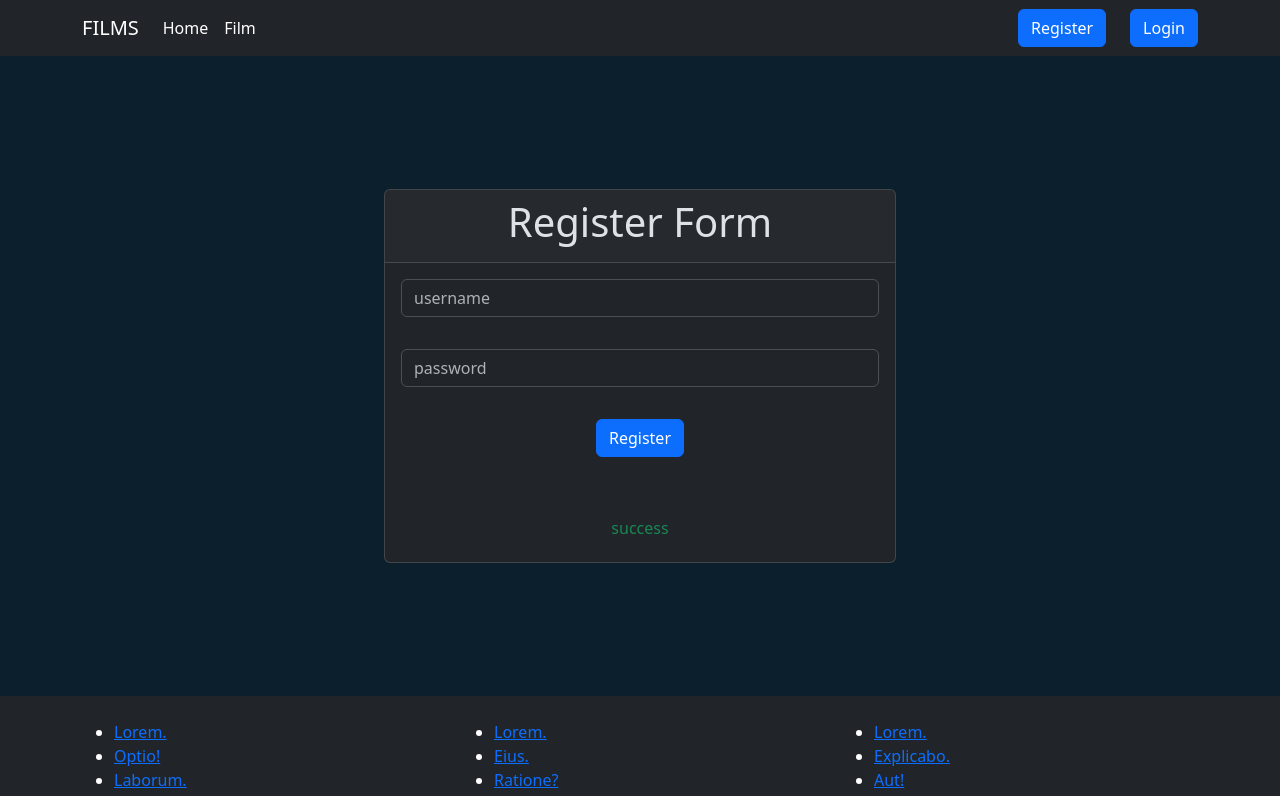
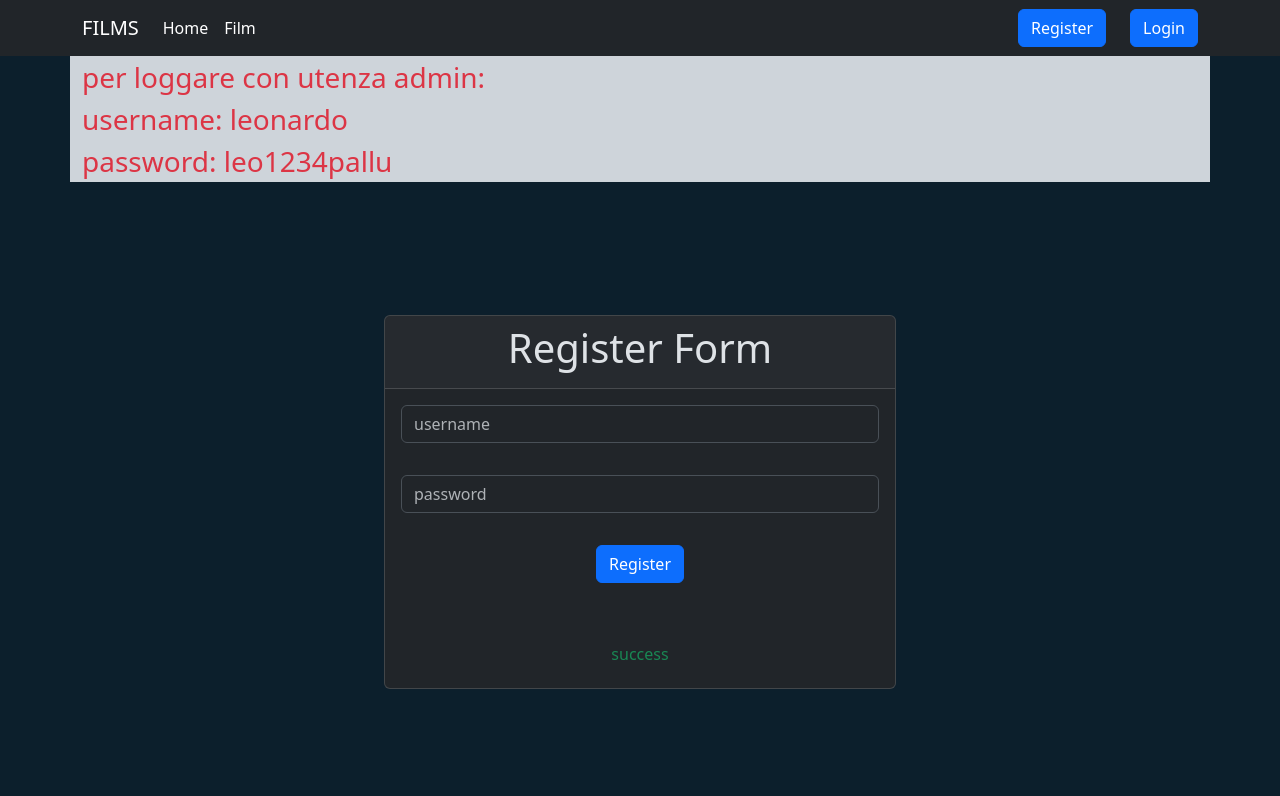
Before and after one commit to leonardopalluzzi/webapp-react, a React (Vite) app: page /register in a window 1280 px wide. Shown: the top 796 px of the page. Built offline with nearby package versions, Linux system fonts and the light colour scheme; no server answers.

Commit message:
Remove hardcoded admin credentials from Jumbo component and log statement from Header component; add credentials display to UserFormPublic component

```diff
--- a/src/components/dumb/Jumbo.ui.jsx
+++ b/src/components/dumb/Jumbo.ui.jsx
@@ -6,11 +6,6 @@ export default function JumboUi({ image, title, content }) {
                     <img className="jumbo_img" src={`http://localhost:3000/${image}`} alt="" />
                 </div>
                 <div className="jumbo_info">
-                    <span className="text-danger fs-3 bg-dark-subtle">
-                        per loggare con utenza admin: <br />
-                        username: leonardo <br />
-                        password: leo1234pallu
-                    </span>
                     <h1>{title}</h1>
                     <span>{content}</span>
                 </div>
--- a/src/components/dumb/UserFormPublic.ui.jsx
+++ b/src/components/dumb/UserFormPublic.ui.jsx
@@ -1,6 +1,13 @@
 export default function RegisterUi({ onSubmit, onChangeUsername, onChangePassword, username, password, title, button, esit }) {
     return (
         <>
+            <div className="container bg-dark-subtle">
+                <span className="text-danger fs-3 ">
+                    per loggare con utenza admin: <br />
+                    username: leonardo <br />
+                    password: leo1234pallu
+                </span>
+            </div>
             <div className="container_form " data-bs-theme="dark">
                 <div className="card w-50">
                     <div className="card-header">
--- a/src/components/smart/Header.jsx
+++ b/src/components/smart/Header.jsx
@@ -5,8 +5,6 @@ import HeaderAdminUi from '../dumb/HeaderAdmin.ui'
 
 export default function Header() {
     const { userLogged, logout, loginEsit } = useAuthContext()
-
-    console.log(loginEsit);
 
     if (userLogged && loginEsit.role == 1) {
         return (
```
